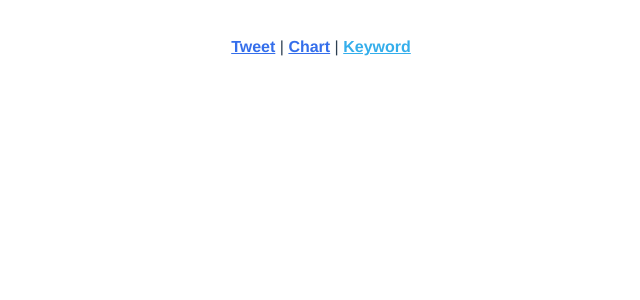
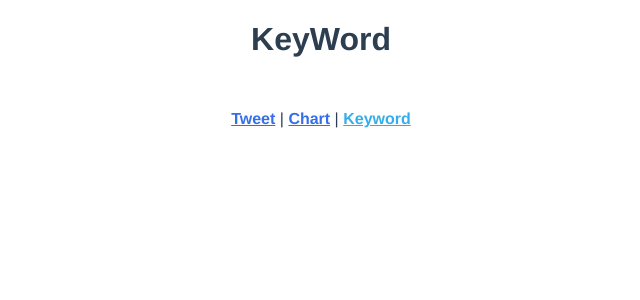
Before and after one commit to DryCreations/Twitter-Sentiment, a Vue app in the folder frontend/: page /KeyWord in a window 1280 px wide. Shown: the top 300 px of the page, without its empty margins (319-959 px from the left). Built offline with nearby package versions, Linux system fonts and the light colour scheme.

Commit message:
KeyWord updated

```diff
--- a/frontend/src/views/KeyWord.vue
+++ b/frontend/src/views/KeyWord.vue
@@ -0,0 +1,17 @@
+<template>
+  <div class="KeyWord">
+    <TopBar title="KeyWord"/>
+  </div>
+</template>
+
+<script>
+// @ is an alias to /src
+import TopBar from '@/components/TopBar.vue'
+
+export default {
+  name: 'KeyWord',
+  components: {
+    TopBar
+  }
+}
+</script>
```
